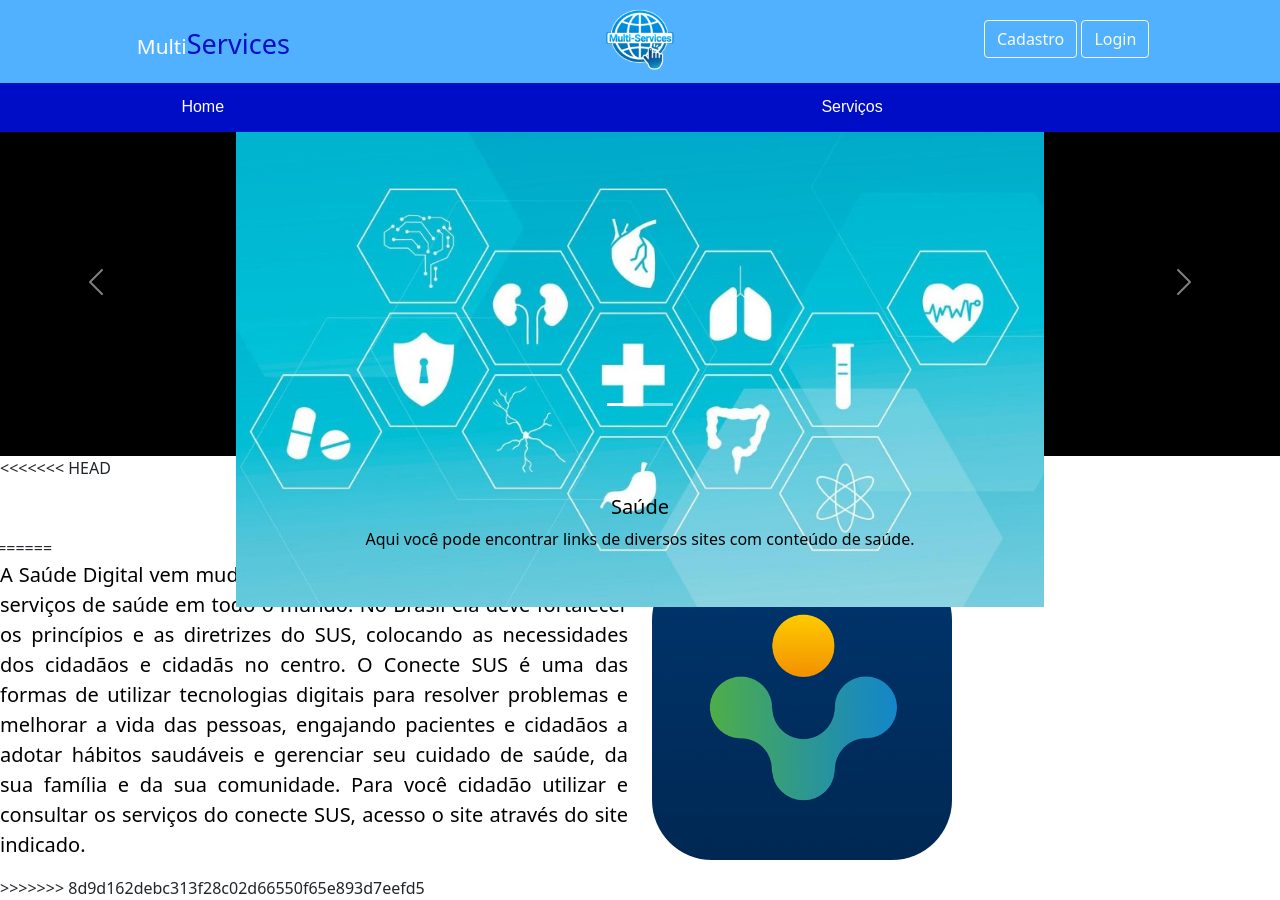
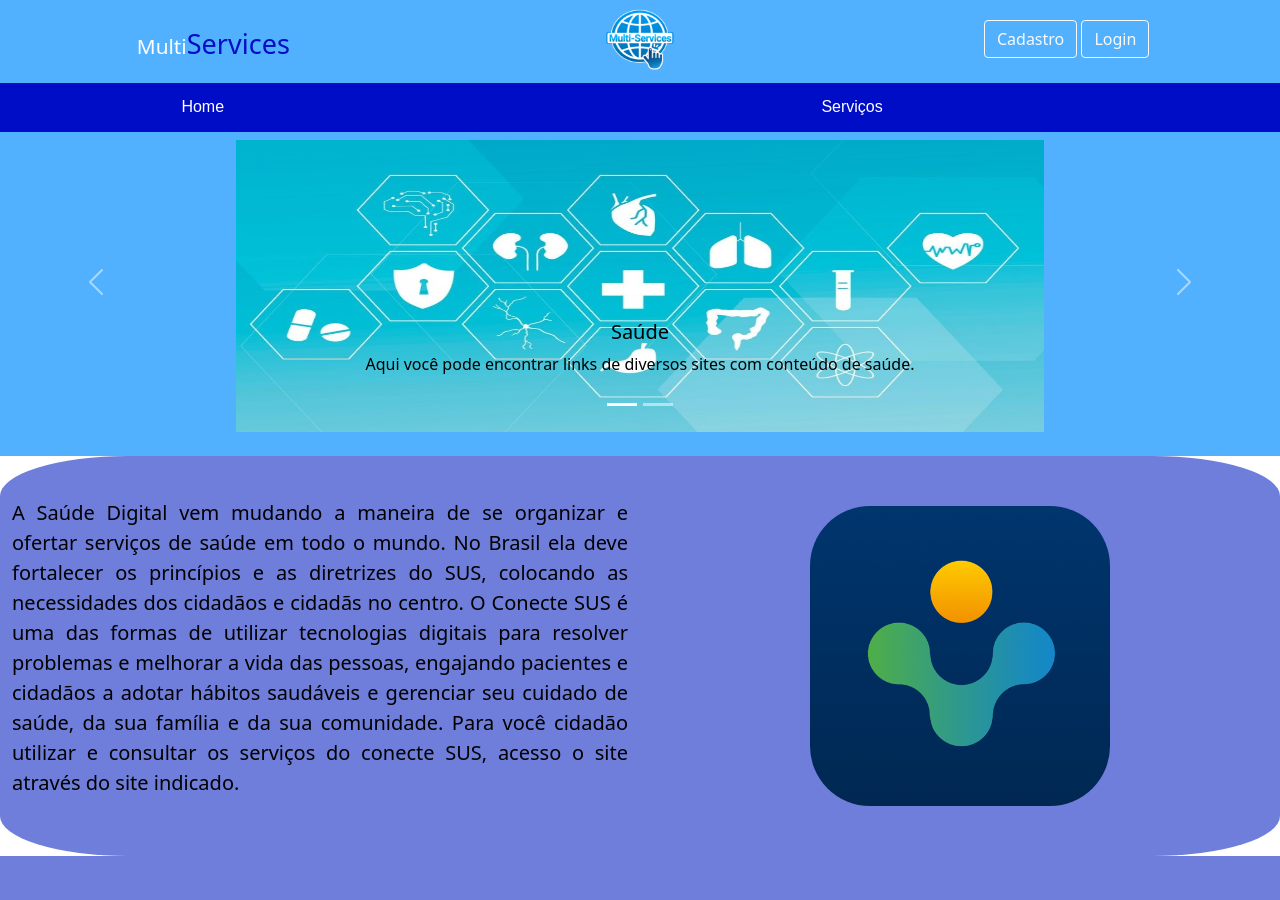
Before and after one commit to Arquivo-Projeto/projeto_Multi-Service, a PHP site: page /html/home.html in a window 1280 px wide. After the commit the page ends 856 px from the top, so only its background shows below. Run offline with PHP 8.4, Linux system fonts and the light colour scheme.

Commit message:
Implementação saúde

```diff
--- a/css/home.css
+++ b/css/home.css
@@ -53,7 +53,6 @@
     height: 300px;
 }
 
-<<<<<<< HEAD
 #img_carrossel{
     width: 800px;
     height: 300px;
@@ -64,8 +63,7 @@
     color:black;
 
 }
-=======
-}
+
 
 #rowSUS {
     background-color: rgb(110, 126, 218);
@@ -80,4 +78,3 @@
     text-align: justify;
     font-size: 20px;
 }
->>>>>>> 8d9d162debc313f28c02d66550f65e893d7eefd5
--- a/html/home.html
+++ b/html/home.html
@@ -38,7 +38,7 @@
       </div>
     </nav>
   </div>
-  <div style="background-color: black;">
+  <div style="background-color: rgb(82, 177, 255);">
     <div id="carouselExampleCaptions" class="carousel slide" data-bs-ride="carousel">
       <div class="carousel-indicators" id="indicadores">
         <button type="button" data-bs-target="#carouselExampleCaptions" data-bs-slide-to="0" class="active" aria-current="true" aria-label="Slide 1"></button>
@@ -74,10 +74,6 @@
     </div>
     <br>
   </div>
-<<<<<<< HEAD
-    <div class="row">
-      <h1 id="#serviços">Nossos serviços</h1>
-=======
     <div class="container-fluid">
       <div class="row" id="rowSUS">
         <div class="col" id="conecteSUS">
@@ -90,7 +86,6 @@
       <div class="row">
 
       </div>
->>>>>>> 8d9d162debc313f28c02d66550f65e893d7eefd5
     </div>
 
     <script src="https://cdn.jsdelivr.net/npm/@popperjs/core@2.9.2/dist/umd/popper.min.js" integrity="sha384-IQsoLXl5PILFhosVNubq5LC7Qb9DXgDA9i+tQ8Zj3iwWAwPtgFTxbJ8NT4GN1R8p" crossorigin="anonymous"></script>
```
